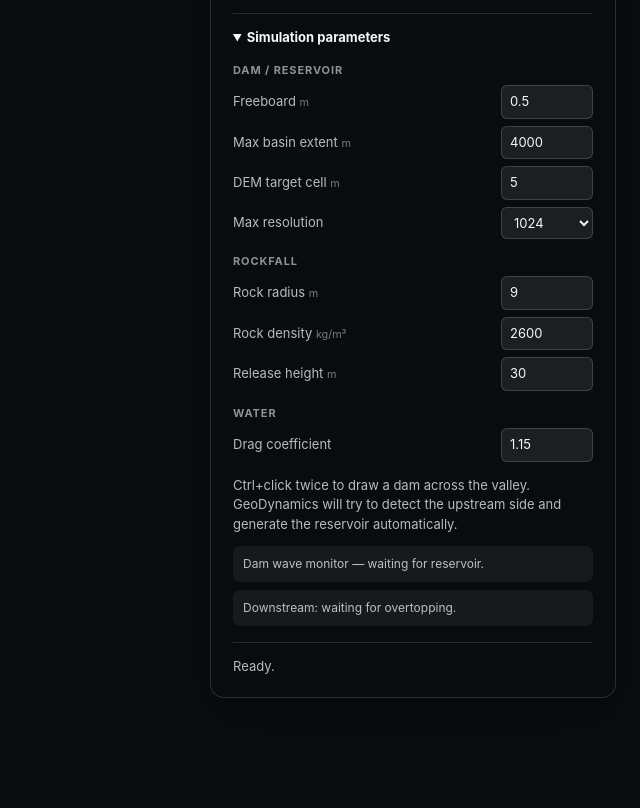
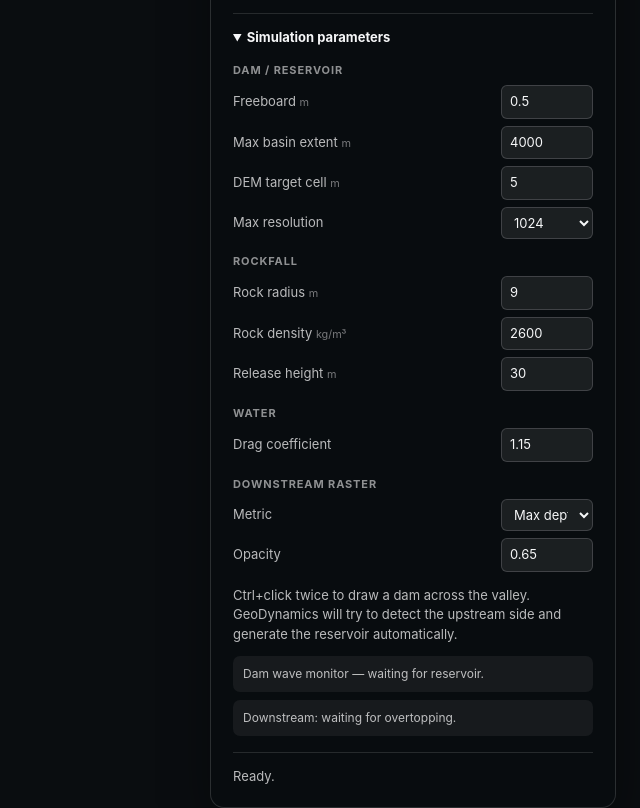
Before and after one commit to nicogis/GeoDynamics, a website built with Vite: page index.html in a window 1280 px wide. Shown: the part 132-940 px from the top of the page, without its empty margins (640-1280 px from the left). Before the commit the page ends 830 px from the top, so only its background shows below. Built offline with nearby package versions, Linux system fonts and the light colour scheme; what @arcgis/core would draw is missing.

Commit message:
Add downstream raster visualization controls

```diff
--- a/index.html
+++ b/index.html
@@ -72,6 +72,27 @@
             <input id="waterDragRate" type="number" min="0" max="10" step="0.05" />
           </label>
         </div>
+
+        <div class="settings-section">
+          <div class="settings-title">Downstream raster</div>
+
+          <label class="setting-row">
+            <span>Metric</span>
+            <select id="downstreamRasterMetric">
+              <option value="depth">Max depth</option>
+              <option value="velocity">Peak velocity</option>
+              <option value="arrival">Arrival time</option>
+              <option value="off">Off</option>
+            </select>
+          </label>
+
+          <label class="setting-row">
+            <span>Opacity</span>
+            <input id="downstreamRasterOpacity" type="number" min="0.1" max="1" step="0.1" value="0.65" />
+          </label>
+
+          <div id="downstreamLegend" class="raster-legend" data-visible="false"></div>
+        </div>
       </details>
 
       <div id="help">Ctrl+click twice to draw a dam across the valley. GeoDynamics will try to detect the upstream side and generate the reservoir automatically.</div>
```
